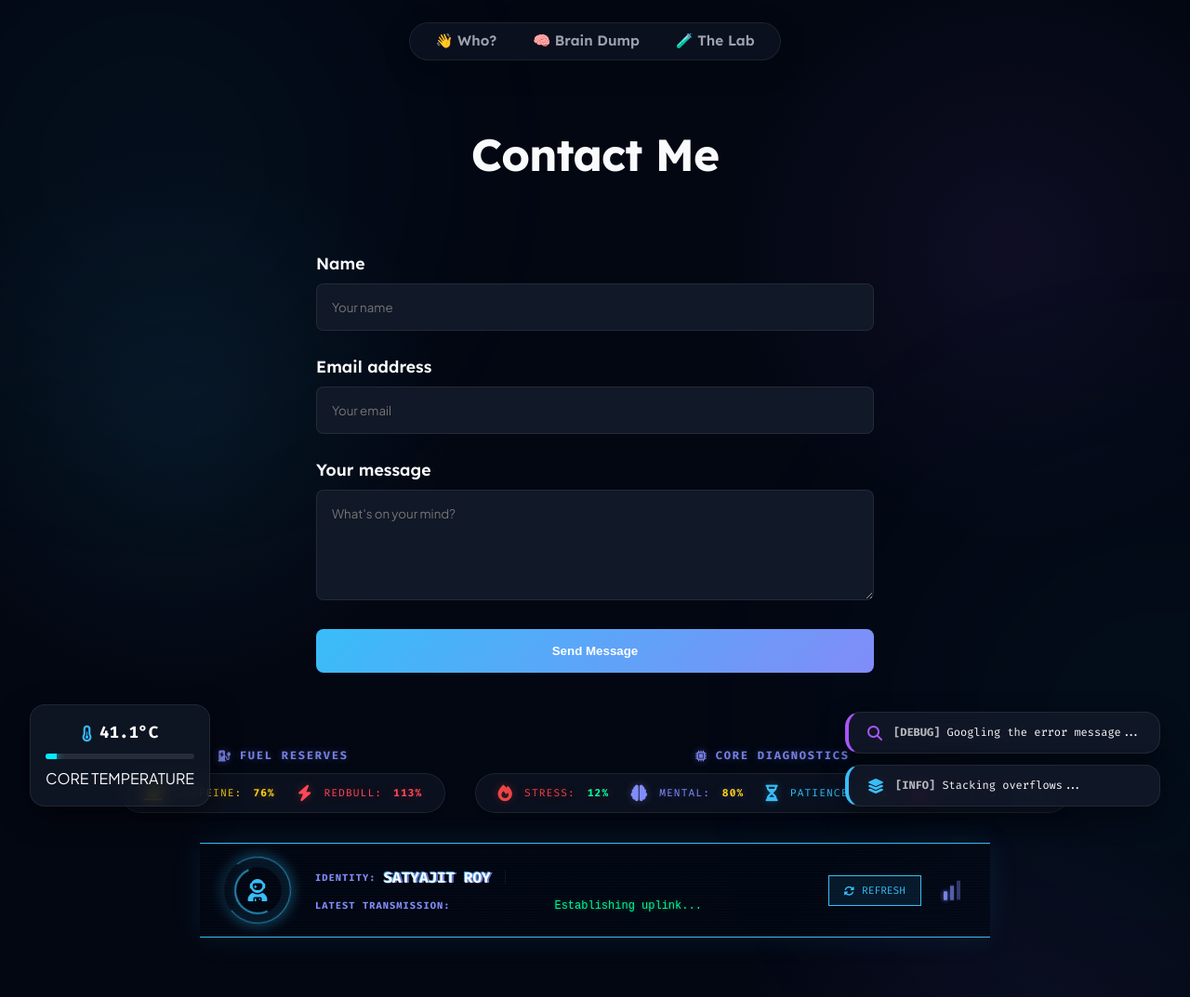
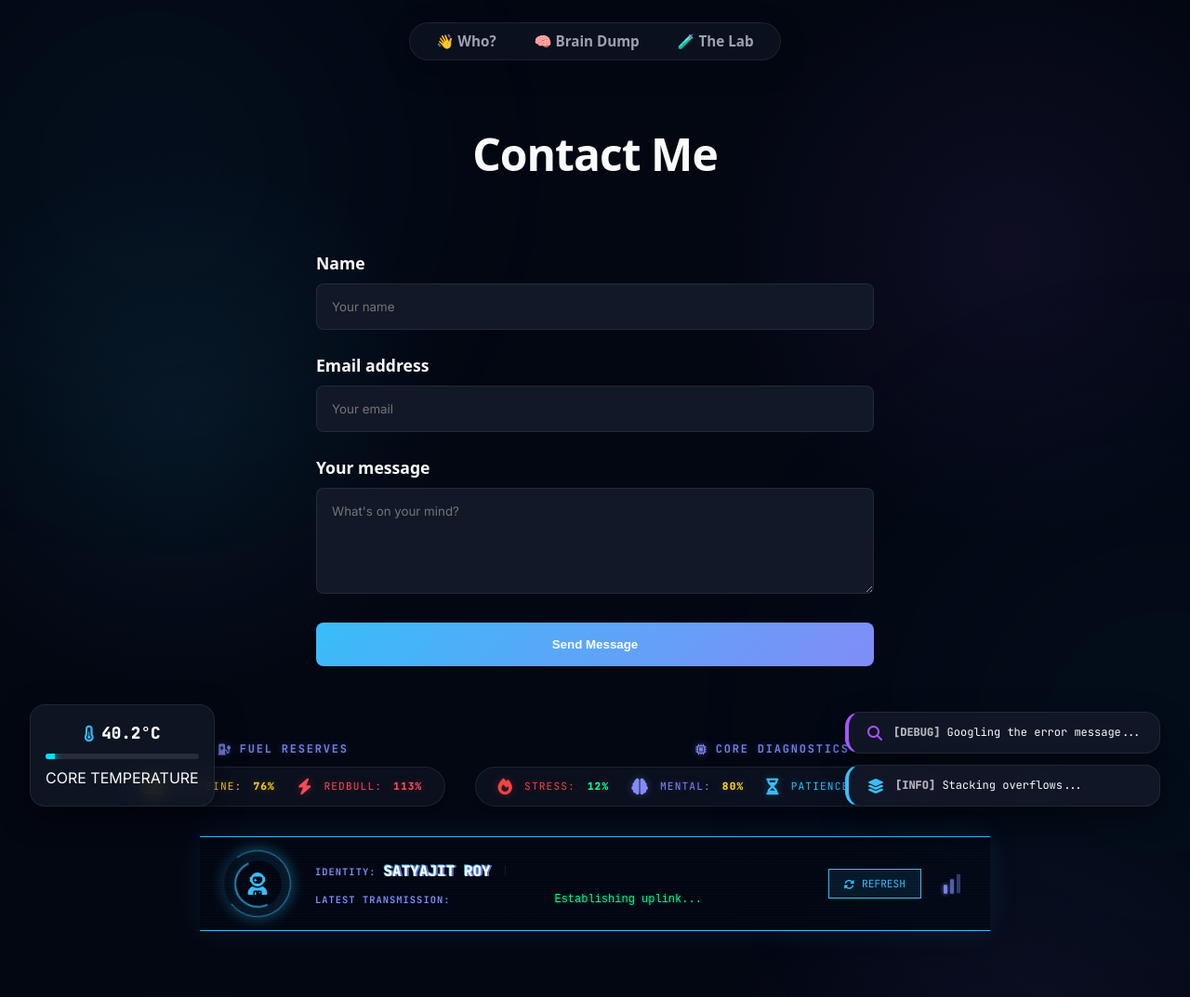
Before and after one commit to kodelint/kodelint.github.io, a Jekyll site: the page built from contact.md, in a window 1280 px wide. Shown: the whole page at 93% size. Built offline with Jekyll 4.4.1, drawn with Linux system fonts in a browser that asks for light colours; nearby versions of some CDN libraries; some web fonts are replaced.

Commit message:
style: apply 'Modern Nerd' font combo (Bricolage Grotesk, Inter, JetBrains Mono)

```diff
--- a/_includes/head.html
+++ b/_includes/head.html
@@ -9,7 +9,7 @@
     rel="stylesheet"
     href="{{site.url}}{{site.baseurl}}/assets/css/main.css?v={{ 'now' | date: '%s' }}"
   />
-  <link href="https://fonts.googleapis.com/css2?family=Fira+Code:wght@300;400;500;600;700&family=Lexend:wght@300;400;500;600;700;800&family=Plus+Jakarta+Sans:ital,wght@0,200;0,300;0,400;0,500;0,600;0,700;0,800;1,200;1,300;1,400;1,500;1,600;1,700;1,800&display=swap" rel="stylesheet">
+  <link href="https://fonts.googleapis.com/css2?family=Bricolage+Grotesk:opsz,wght@12..96,200..800&family=Inter:ital,opsz,wght@0,14..32,100..900;1,14..32,100..900&family=JetBrains+Mono:ital,wght@0,100..800;1,100..800&display=swap" rel="stylesheet">
   <link rel="stylesheet" href="https://cdnjs.cloudflare.com/ajax/libs/font-awesome/6.4.0/css/all.min.css">
   <script src="https://cdnjs.cloudflare.com/ajax/libs/gsap/3.10.4/gsap.min.js"></script>
   <script type="module">
--- a/_sass/_variables.scss
+++ b/_sass/_variables.scss
@@ -29,7 +29,7 @@
   --container-width: 1200px;
 
   /* Typography */
-  --font-heading: 'Lexend', system-ui, sans-serif;
-  --font-sans: 'Plus Jakarta Sans', system-ui, -apple-system, sans-serif;
-  --font-mono: 'Fira Code', monospace;
+  --font-heading: 'Bricolage Grotesk', system-ui, sans-serif;
+  --font-sans: 'Inter', system-ui, -apple-system, sans-serif;
+  --font-mono: 'JetBrains Mono', monospace;
 }
```
